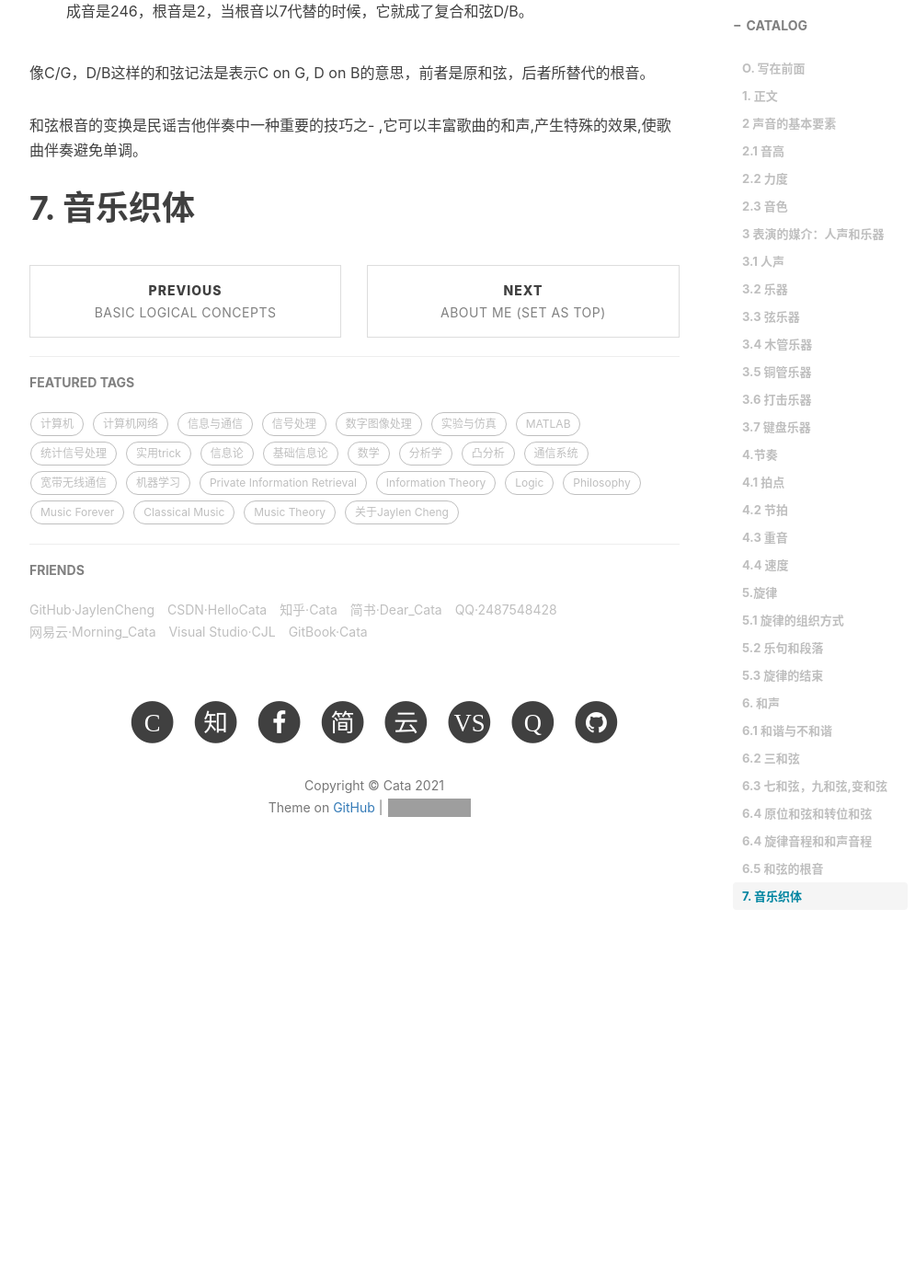
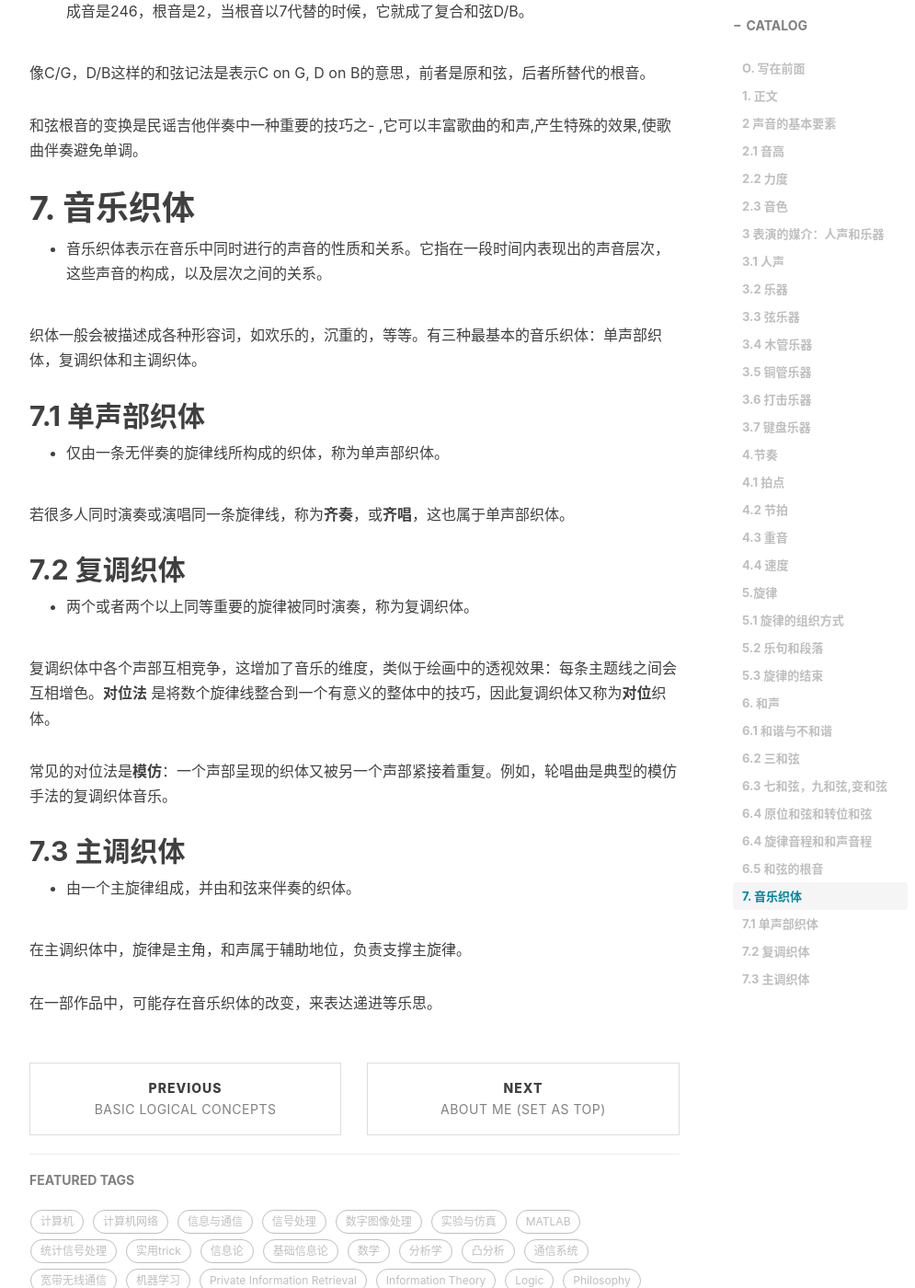
Before and after one commit to jaylencheng/jaylencheng.github.io, a Jekyll site: the page built from _posts/2021-2-9-基础乐理（一）.md, in a window 1280 px wide and 1400 px high, scrolled down 11153 px. Shown: the whole window at 92% size, without its empty margins (233-1228 px from the left). Built offline with Jekyll 4.4.1, drawn with Linux system fonts in a browser that asks for light colours; nearby versions of some CDN libraries; our own code applies the rules of GitHub Pages for plain Markdown files; comment, search, counter and statistics services are not loaded; before the commit the page ends 12108 px from its top, so only the background shows below that; grey boxes are pictures that could not be loaded.

Commit message:
Update 2021-2-9-基础乐理（一）.md

```diff
--- a/_posts/2021-2-9-基础乐理（一）.md
+++ b/_posts/2021-2-9-基础乐理（一）.md
@@ -332,3 +332,29 @@ C系列的和弦，根音都是C，例如: C, Cm,C7。D系列的和弦，根音
 和弦根音的变换是民谣吉他伴奏中一种重要的技巧之- ,它可以丰富歌曲的和声,产生特殊的效果,使歌曲伴奏避免单调。
 
 # 7. 音乐织体
+
+* 音乐织体表示在音乐中同时进行的声音的性质和关系。它指在一段时间内表现出的声音层次，这些声音的构成，以及层次之间的关系。
+
+织体一般会被描述成各种形容词，如欢乐的，沉重的，等等。有三种最基本的音乐织体：单声部织体，复调织体和主调织体。
+
+## 7.1 单声部织体
+
+* 仅由一条无伴奏的旋律线所构成的织体，称为单声部织体。
+
+若很多人同时演奏或演唱同一条旋律线，称为**齐奏**，或**齐唱**，这也属于单声部织体。
+
+## 7.2 复调织体
+
+* 两个或者两个以上同等重要的旋律被同时演奏，称为复调织体。
+
+复调织体中各个声部互相竞争，这增加了音乐的维度，类似于绘画中的透视效果：每条主题线之间会互相增色。**对位法** 是将数个旋律线整合到一个有意义的整体中的技巧，因此复调织体又称为**对位**织体。
+
+常见的对位法是**模仿**：一个声部呈现的织体又被另一个声部紧接着重复。例如，轮唱曲是典型的模仿手法的复调织体音乐。
+
+## 7.3 主调织体
+
+* 由一个主旋律组成，并由和弦来伴奏的织体。
+
+在主调织体中，旋律是主角，和声属于辅助地位，负责支撑主旋律。
+
+在一部作品中，可能存在音乐织体的改变，来表达递进等乐思。
```
